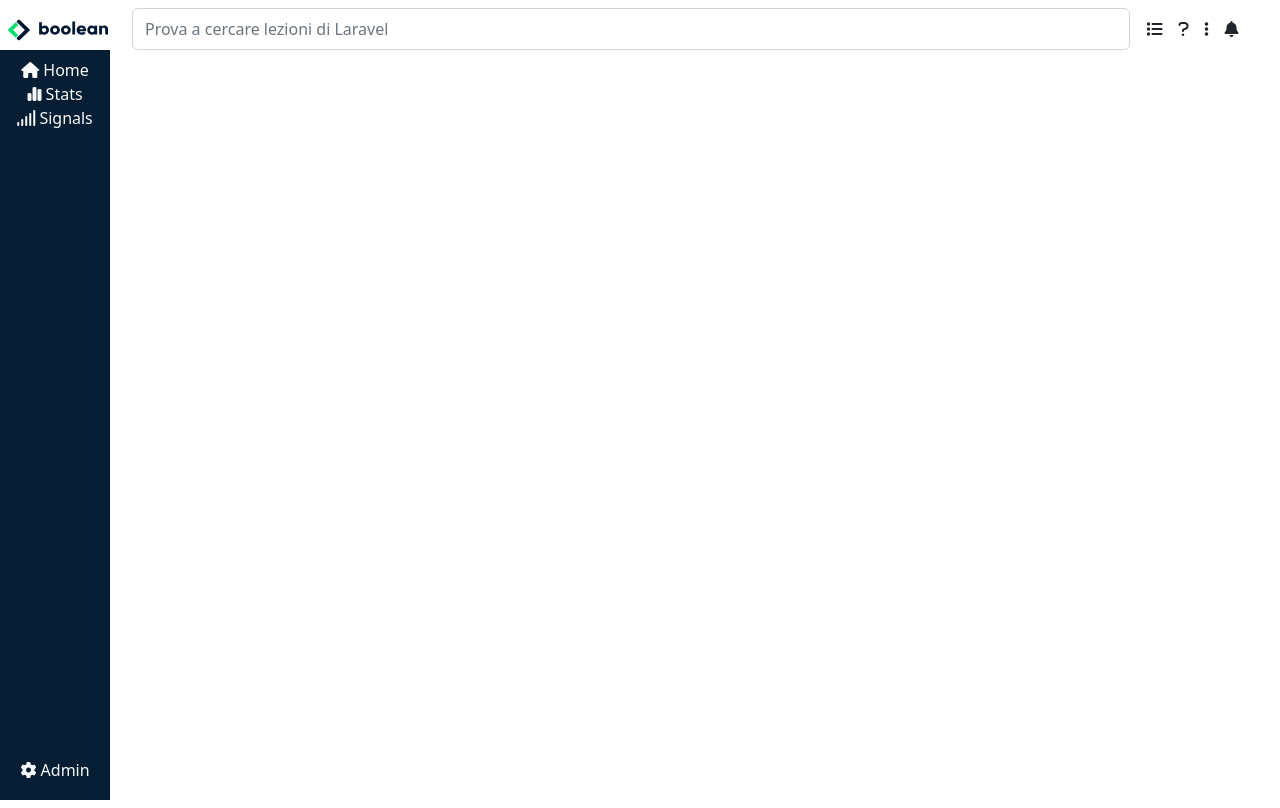
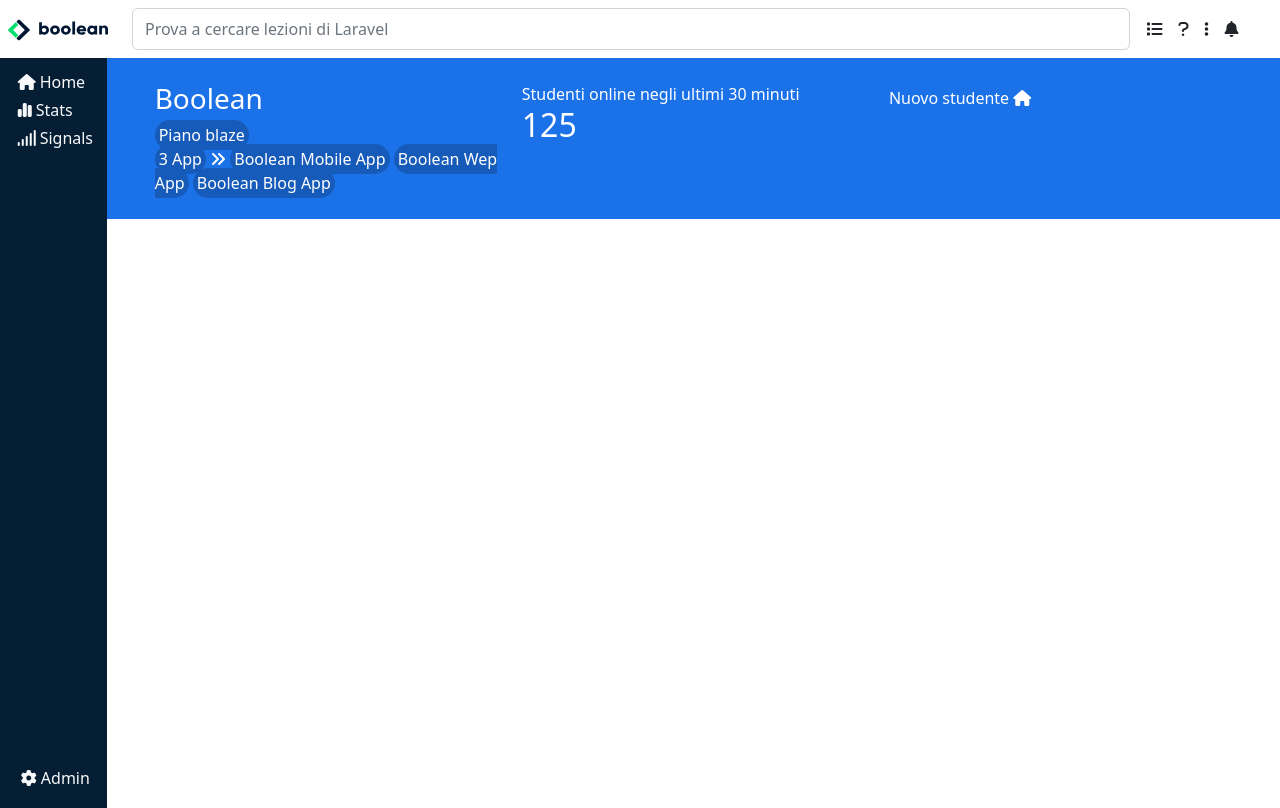
Before and after one commit to Fabrizio1919/html-css-bootstrap-dashboard, a plain HTML site: page index.html in a window 1280 px wide. Drawn offline with nearby package versions, Linux system fonts and the light colour scheme.

Commit message:
fix in sidebar

```diff
--- a/assets/css/style.css
+++ b/assets/css/style.css
@@ -1,14 +1,23 @@
 :root {
     --bg-side: #051e34;
+    --bg-bol-top: #1b72e8;
 }
 
 
 
-
+/* debug */
 .debug .sidebar_bottom {
  /*    background-color: beige; */
 }
 
+.debug [class^=col]{
+ /*    border: 1px dashed black;
+    height: 100px; */
+}
+
+/* debug */
+
+/* #region Structure Side */
 .bar_top {
     height: calc(100vh - 50px);
     display: flex;
@@ -32,3 +41,26 @@
 .bar_top .sidebar_bottom {
     height: 60px;
 }
+
+.bar_top > .content {
+    width: calc(100% - 70px);
+    overflow-y: auto;
+    ;
+}
+
+ul li {
+    list-style: none;
+
+}
+/* #endregion Structure Side */
+
+/* #region Boolean Top */
+
+.boolean_top {
+    background-color: var(--bg-bol-top);
+}
+
+.blue {
+    background-color: #165bba;
+}
+/* #region Boolean Top */
--- a/index.html
+++ b/index.html
@@ -15,7 +15,7 @@
 
 <body class="debug">
 
-    <header class="site_header d-flex space-between pt-2">
+    <header class="site_header d-flex space-between py-2">
 
         <nav class="navbar p-0">
             <a class="navbar-brand px-2" href="#">
@@ -23,7 +23,8 @@
             </a>
         </nav>
         <!-- ./navbar -->
-        <input type="text" class="form-control"style="width: 78%;" placeholder="Prova a cercare lezioni di Laravel" aria-label="Username" aria-describedby="basic-addon1">
+        <input type="text" class="form-control" style="width: 78%;" placeholder="Prova a cercare lezioni di Laravel"
+            aria-label="Username" aria-describedby="basic-addon1">
         <!-- ./sinput -->
         <div class="option_search align-items-center d-flex mx-3 gap-3">
             <span>
@@ -48,27 +49,86 @@
     <div class="bar_top">
         <div class="sidebar d-flex flex-column">
             <div class="siderbar_top d-flex justify-content-center flex-column align-items-center py-2">
-                <span class="text-light">
-                    <i class="fa fa-home" aria-hidden="true"></i>
-                    <span>Home</span>
-                </span>
-                <span class="text-light">
-                    <i class="fa-solid fa-chart-simple"></i>
-                    <span>Stats</span>
-                </span>
-                <span class="text-light">
-                    <i class="fa-solid fa-signal"></i>
-                    <span>Signals</span>
-                </span>
+                <div class="text-light">
+
+                    <ul class="d-flex m-0 p-0 my-1">
+                        <li><i class="fa fa-home mx-1" aria-hidden="true"></i></li>
+                        <li><span>Home</span></li>
+                    </ul>
+
+                    <ul class="d-flex m-0 p-0 my-1">
+                        <li><i class="fa-solid fa-chart-simple mx-1"></i></li>
+                        <li><span>Stats</span></li>
+                    </ul>
+
+                    <ul class="d-flex m-0 p-0 my-1">
+                        <li><i class="fa-solid fa-signal mx-1"></i></li>
+                        <li><span>Signals</span></li>
+                    </ul>
+                </div>
             </div>
+            <!-- ./siderbar_top -->
             <div class="sidebar_bottom d-flex justify-content-center flex-column align-items-center py-2">
-                <span class="text-light">
-                    <i class="fa-solid fa-gear"></i>
-                    <span>Admin</span>
-                </span>
+                <div class="text-light">
+                    <ul class="d-flex m-0 p-0 my-1">
+                        <li><i class="fa-solid fa-gear mx-1"></i></li>
+                        <li><span>Admin</span></li>
+                    </ul>
+                </div>
+            </div>
+            <!-- ./siderbar_bottom -->
+        </div>
+        <!-- ./sidebat -->
 
+        <main class="content">
+
+            <div class="boolean_top p-4">
+               <div class="container">
+                 <div class="row row-cols-1 row-cols-md-3 mx-auto ">
+                    <div class="col">
+                        <h3 class="text-white">Boolean</h3>
+                        <span class="rounded-pill blue text-white fs-6 p-1">Piano blaze</span><br>
+                        <span class="rounded-pill blue text-white fs-6 p-1 ">3 App</span>
+                        <span><i class="fa-solid fa-angles-right text-white"></i></span>
+                        <span class="rounded-pill blue text-white fs-6 p-1 ">Boolean Mobile App</span>
+                        <span class="rounded-pill blue text-white fs-6 p-1 ">Boolean Wep App</span>
+                        <span class="rounded-pill blue text-white fs-6 p-1 ">Boolean Blog App</span>
+                    </div>
+
+                    <div class="col">
+                        <span class="text-white">Studenti online negli ultimi 30 minuti</span>
+                        <h2 class="text-white">125</h2>
+                    </div>
+                    <div class="col">
+                        <ul class="d-flex m-0 p-0 my-1">
+                            <li><span class="text-white">Nuovo studente</span></li>
+                            <li><i class="fa fa-home mx-1 text-white" aria-hidden="true"></i></li>
+                        </ul>
+                    </div>
+                </div>
+               </div>
             </div>
-        </div>
+
+
+
+
+
+
+        </main>
+
+
+
+
+
+
+
+
+
+
+
+
+
+
     </div>
 
 
```
